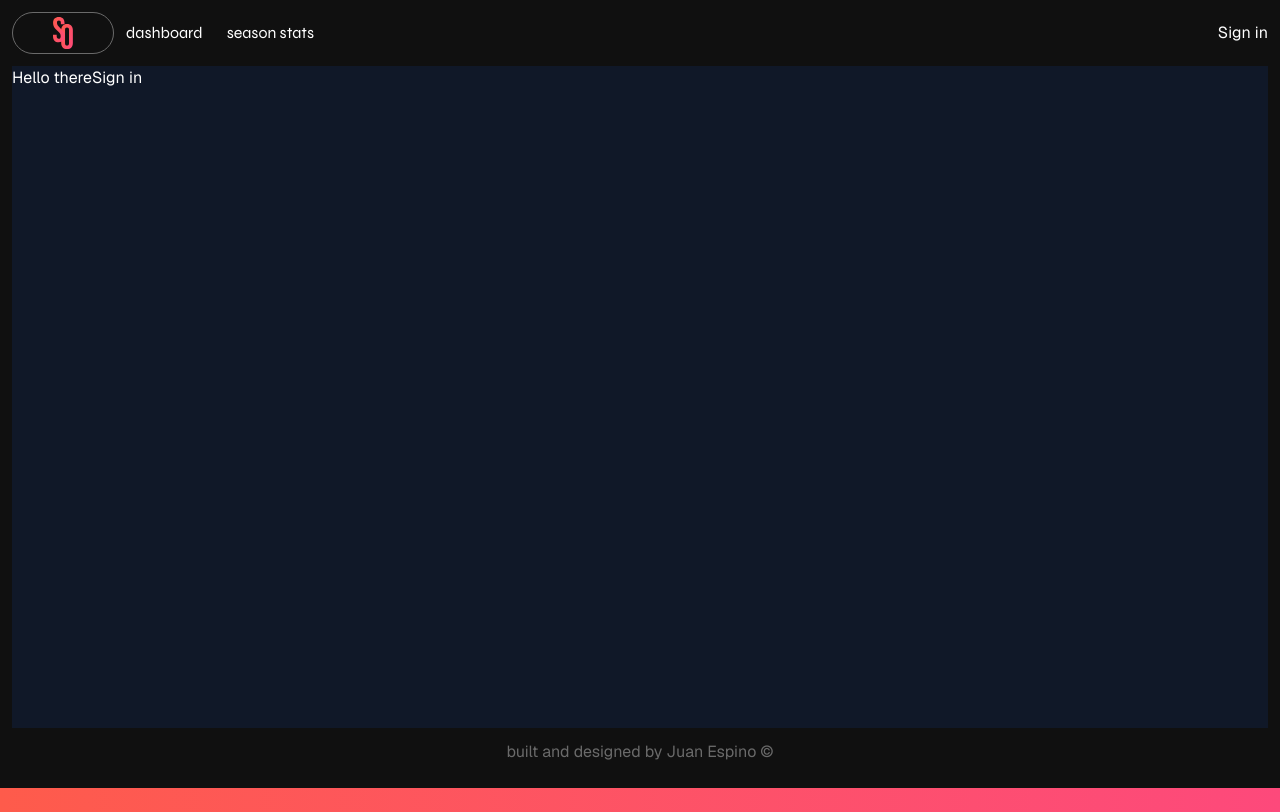
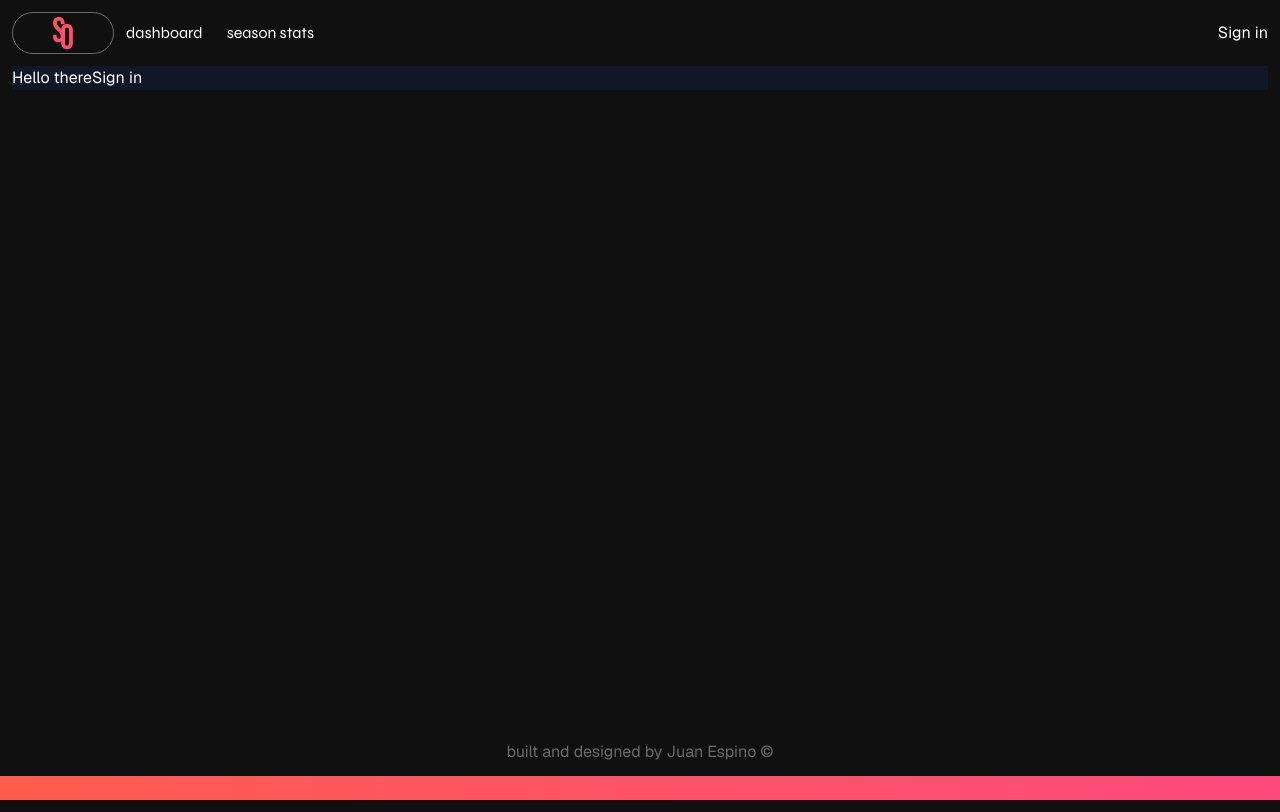
Before and after one commit to Juan-Espino/stepovers, a Next.js app: page / in a window 1280 px wide. Built offline with nearby package versions, Linux system fonts and the light colour scheme; no server answers.

Commit message:
bug fix on footer

```diff
--- a/src/app/_footer/footer.tsx
+++ b/src/app/_footer/footer.tsx
@@ -1,8 +1,8 @@
 export default function Footer() {
   return (
-    <div className="text-grey mt-auto flex flex-col items-center gap-6">
+    <footer className="text-grey -mx-3 flex flex-col items-center gap-3">
       <p>{"built and designed by Juan Espino \u00A9"}</p>
-      <span className="from-red-start to-red-end h-6 w-screen bg-linear-to-r" />
-    </div>
+      <span className="from-red-start to-red-end h-6 w-full bg-linear-to-r" />
+    </footer>
   );
 }
--- a/src/app/layout.tsx
+++ b/src/app/layout.tsx
@@ -34,12 +34,12 @@ export default function RootLayout({
   return (
     <html
       lang="en"
-      className={`${geist.variable} ${bebas.variable} ${syne.variable} mx-3 mt-3`}
+      className={`${geist.variable} ${bebas.variable} ${syne.variable} min-h-dvh`}
     >
       <ClerkProvider>
-        <body className="mx-auto flex min-h-screen max-w-7xl flex-col gap-3 bg-black">
+        <body className="mx-auto flex min-h-dvh w-full max-w-7xl flex-col gap-3 bg-black px-3 pt-3">
           <NavBar />
-          {children}
+          <div className="flex flex-1 flex-col">{children}</div>
           <Footer />
         </body>
       </ClerkProvider>
--- a/src/app/page.tsx
+++ b/src/app/page.tsx
@@ -9,7 +9,7 @@ import {
 export default function HomePage() {
   const { isSignedIn } = useAuth();
   return (
-    <main className="flex-1 bg-gray-900 text-white">
+    <main className="bg-gray-900 text-white">
       {`Hello there`}
 
       {isSignedIn ? (
```
